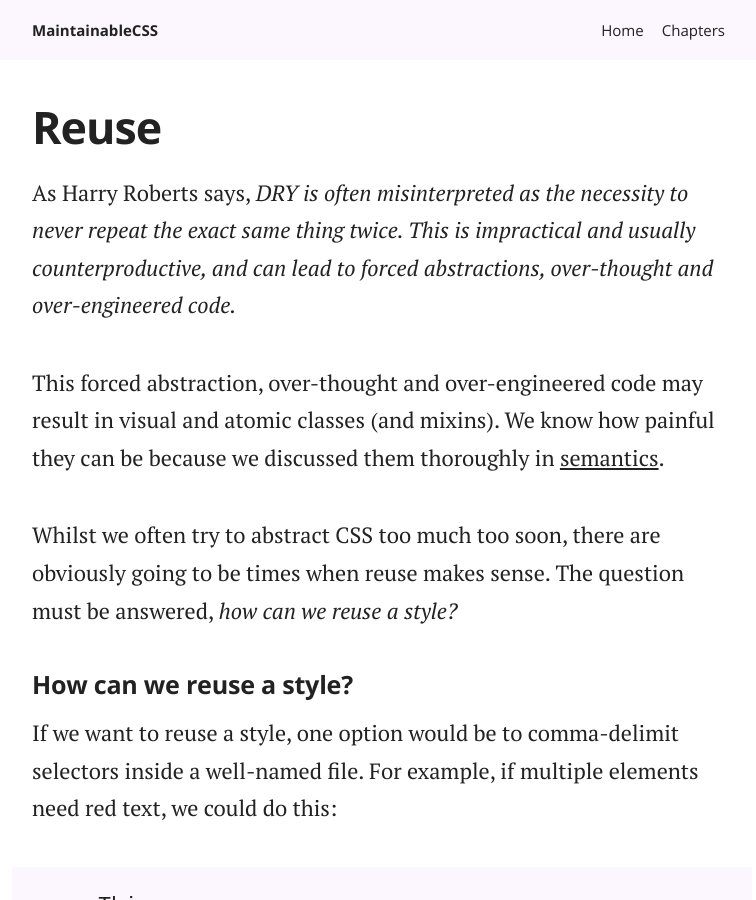
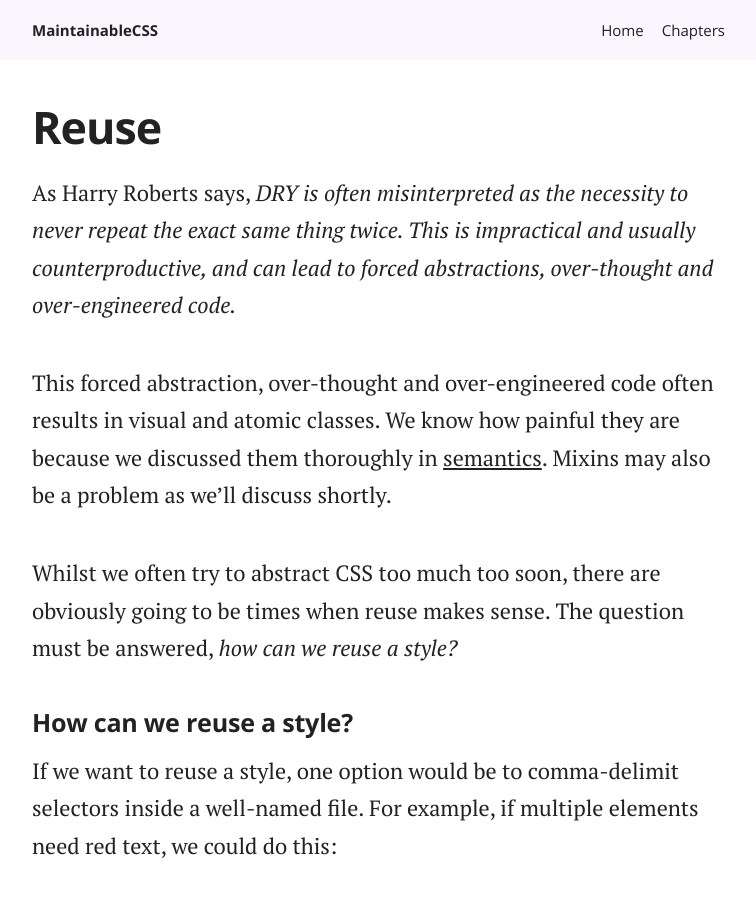
Before and after one commit to adamsilver/maintainablecss.com-jekyll, a Jekyll site: the page built from _chapters/03-reuse.md, in a window 1280 px wide and 900 px high. Shown: the whole window, without its empty margins (258-1014 px from the left). Built offline with Jekyll 4.4.1, drawn with Linux system fonts in a browser that asks for light colours.

Commit message:
Added extra note about mixins

```diff
--- a/_chapters/03-reuse.md
+++ b/_chapters/03-reuse.md
@@ -9,7 +9,7 @@ description: Learn why avoding reuse and embracing repetition makes CSS maintena
 As Harry Roberts says, *DRY is often misinterpreted as the necessity to never repeat the exact same thing twice. This is impractical and usually counterproductive, and can lead to forced abstractions, over-thought and over-engineered code.*
 
 
-This forced abstraction, over-thought and over-engineered code may result in visual and atomic classes (and mixins). We know how painful they can be because we discussed them thoroughly in [semantics](/chapters/semantics/).
+This forced abstraction, over-thought and over-engineered code often results in visual and atomic classes. We know how painful they are because we discussed them thoroughly in [semantics](/chapters/semantics/). Mixins may also be a problem as we'll discuss shortly.
 
 Whilst we often try to abstract CSS too much too soon, there are obviously going to be times when reuse makes sense. The question must be answered, *how can we reuse a style?*
 
```
